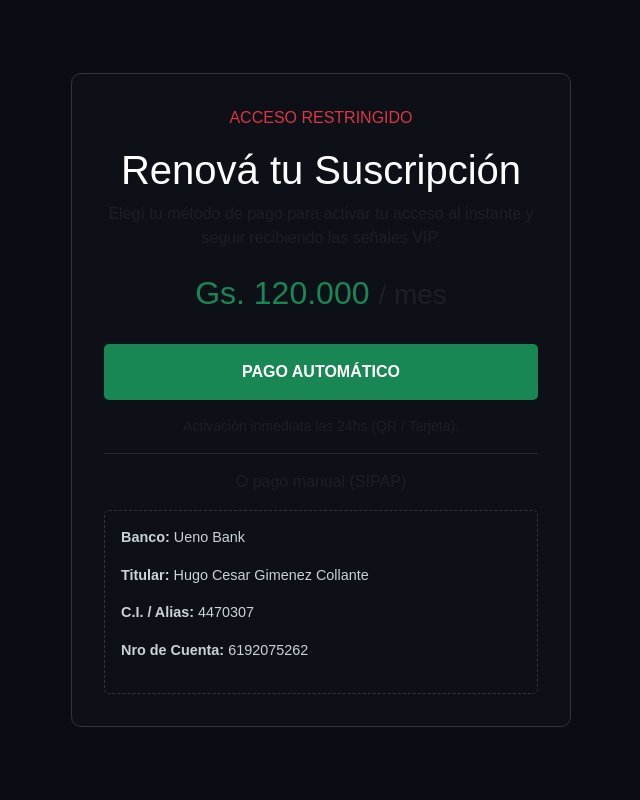
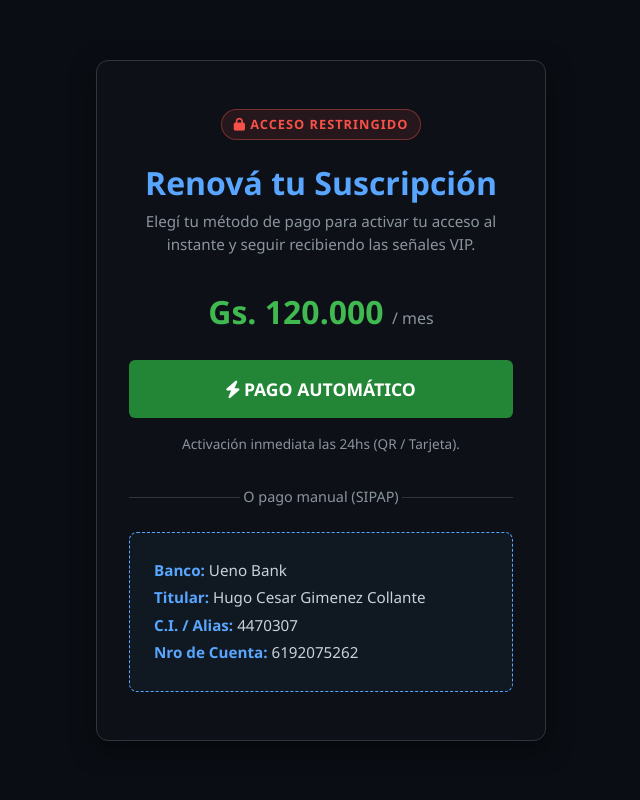
Before and after one commit to empleopro/panel-trading-vip, a Django app: template panel_vip/templates/pago.html in a window 1280 px wide. Shown: the whole page, without its empty margins (319-959 px from the left). Run offline with Django 3.2, Linux system fonts and the light colour scheme; the template is opened without the code that fills it, so the values that code supplies are empty.

Commit message:
Fix final pagopar num y diseño

```diff
--- a/panel_vip/templates/pago.html
+++ b/panel_vip/templates/pago.html
@@ -5,39 +5,117 @@
     <meta name="viewport" content="width=device-width, initial-scale=1.0">
     <title>Suscripción VIP</title>
     <link href="https://cdn.jsdelivr.net/npm/bootstrap@5.3.0/dist/css/bootstrap.min.css" rel="stylesheet">
+    <link href="https://cdnjs.cloudflare.com/ajax/libs/font-awesome/6.0.0-beta3/css/all.min.css" rel="stylesheet">
     <style>
-        :root { --bg-dark: #0a0e14; --text-blue: #58a6ff; --card-bg: #0d1117; }
-        body { background-color: var(--bg-dark); color: white; font-family: sans-serif; display: flex; justify-content: center; align-items: center; min-height: 100vh; }
-        .payment-container { background-color: var(--card-bg); padding: 2rem; border-radius: 10px; border: 1px solid #30363d; width: 100%; max-width: 500px; text-align: center; }
-        .btn-pagopar { background-color: #198754; color: white; width: 100%; padding: 1rem; font-weight: bold; border: none; border-radius: 5px; margin: 1rem 0; }
-        .btn-pagopar:hover { background-color: #157347; }
-        .bank-details { border: 1px dashed #30363d; padding: 1rem; border-radius: 5px; text-align: left; margin-top: 1rem; font-size: 0.9rem; color: #c9d1d9; }
+        :root {
+            --bg-terminal: #0a0e14;
+            --bg-card: #0d1117;
+            --border-color: #30363d;
+            --text-primary: #c9d1d9;
+            --text-secondary: #8b949e;
+        }
+        body {
+            background-color: var(--bg-terminal);
+            color: var(--text-primary);
+            font-family: 'Segoe UI', Tahoma, Geneva, Verdana, sans-serif;
+            display: flex;
+            justify-content: center;
+            align-items: center;
+            min-height: 100vh;
+            margin: 0;
+        }
+        .payment-container {
+            background-color: var(--bg-card);
+            padding: 3rem 2rem;
+            border-radius: 12px;
+            border: 1px solid var(--border-color);
+            width: 100%;
+            max-width: 450px;
+            text-align: center;
+            box-shadow: 0 8px 24px rgba(0,0,0,0.5);
+        }
+        .badge-acceso {
+            display: inline-block;
+            color: #f85149;
+            background: rgba(248, 81, 73, 0.1);
+            border: 1px solid rgba(248, 81, 73, 0.4);
+            padding: 5px 12px;
+            border-radius: 20px;
+            font-size: 0.8rem;
+            font-weight: 700;
+            letter-spacing: 1px;
+            margin-bottom: 1.5rem;
+        }
+        h1 { font-size: 2rem; font-weight: 600; color: #58a6ff; margin-bottom: 0.5rem; }
+        .subtitle { color: var(--text-secondary); font-size: 0.95rem; margin-bottom: 2rem; line-height: 1.5; }
+        .price { font-size: 2rem; font-weight: 700; color: #3fb950; margin-bottom: 1.5rem; }
+        .price small { font-size: 1rem; color: var(--text-secondary); font-weight: normal; }
+        .btn-pagopar {
+            background-color: #238636;
+            color: white;
+            width: 100%;
+            padding: 1rem;
+            font-weight: 700;
+            font-size: 1.1rem;
+            border: none;
+            border-radius: 6px;
+            margin-bottom: 1rem;
+            transition: background-color 0.2s;
+        }
+        .btn-pagopar:hover { background-color: #2ea043; }
+        .info-text { color: var(--text-secondary); font-size: 0.85rem; margin-bottom: 2rem; }
+        .divider {
+            display: flex;
+            align-items: center;
+            text-align: center;
+            color: var(--text-secondary);
+            margin-bottom: 1.5rem;
+            font-size: 0.9rem;
+        }
+        .divider::before, .divider::after {
+            content: '';
+            flex: 1;
+            border-bottom: 1px solid var(--border-color);
+        }
+        .divider:not(:empty)::before { margin-right: .25em; }
+        .divider:not(:empty)::after { margin-left: .25em; }
+        .bank-details {
+            border: 1px dashed #58a6ff;
+            background: rgba(88, 166, 255, 0.05);
+            padding: 1.5rem;
+            border-radius: 8px;
+            text-align: left;
+            font-size: 0.95rem;
+            color: #c9d1d9;
+            line-height: 1.8;
+        }
+        .bank-details strong { color: #58a6ff; }
     </style>
 </head>
 <body>
 
 <div class="payment-container">
-    <div class="text-danger mb-3">ACCESO RESTRINGIDO</div>
-    <h1 class="mb-2">Renová tu Suscripción</h1>
-    <p class="text-muted mb-4">Elegí tu método de pago para activar tu acceso al instante y seguir recibiendo las señales VIP.</p>
+    <div class="badge-acceso"><i class="fas fa-lock"></i> ACCESO RESTRINGIDO</div>
 
-    <h2 class="text-success mb-3">Gs. 120.000 <small class="text-muted">/ mes</small></h2>
+    <h1>Renová tu Suscripción</h1>
+    <p class="subtitle">Elegí tu método de pago para activar tu acceso al instante y seguir recibiendo las señales VIP.</p>
+
+    <div class="price">Gs. 120.000 <small>/ mes</small></div>
 
     <form action="{% url 'checkout_pagopar' %}" method="POST">
         {% csrf_token %}
-        <button type="submit" class="btn-pagopar">PAGO AUTOMÁTICO</button>
+        <button type="submit" class="btn-pagopar"><i class="fas fa-bolt"></i> PAGO AUTOMÁTICO</button>
     </form>
 
-    <p class="text-muted small">Activación inmediata las 24hs (QR / Tarjeta).</p>
+    <p class="info-text">Activación inmediata las 24hs (QR / Tarjeta).</p>
 
-    <hr class="border-secondary">
+    <div class="divider">O pago manual (SIPAP)</div>
 
-    <div class="text-muted mb-2">O pago manual (SIPAP)</div>
     <div class="bank-details">
-        <p><strong>Banco:</strong> Ueno Bank</p>
-        <p><strong>Titular:</strong> Hugo Cesar Gimenez Collante</p>
-        <p><strong>C.I. / Alias:</strong> 4470307</p>
-        <p><strong>Nro de Cuenta:</strong> 6192075262</p>
+        <div><strong>Banco:</strong> Ueno Bank</div>
+        <div><strong>Titular:</strong> Hugo Cesar Gimenez Collante</div>
+        <div><strong>C.I. / Alias:</strong> 4470307</div>
+        <div><strong>Nro de Cuenta:</strong> 6192075262</div>
     </div>
 </div>
 
```
Also changed, not shown: panel_vip/views.py (+17 -11 lines).
